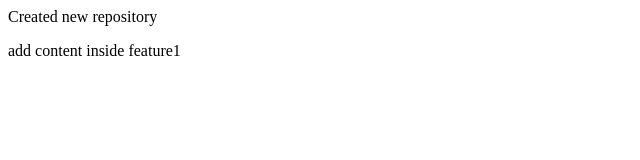
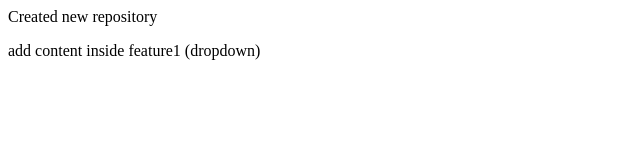
Before and after one commit to Ajay-brudite/localRepo, a plain HTML site: page index.html in a window 1280 px wide. Shown: the full height of the page, 0-640 px from the left. Drawn offline with Linux system fonts and the light colour scheme.

Commit message:
Add main new changes

```diff
--- a/index.html
+++ b/index.html
@@ -1,2 +1,2 @@
 <p>Created new repository</p>
-<p>add content inside feature1</p>
+<p>add content inside feature1 (dropdown)</p>
```
